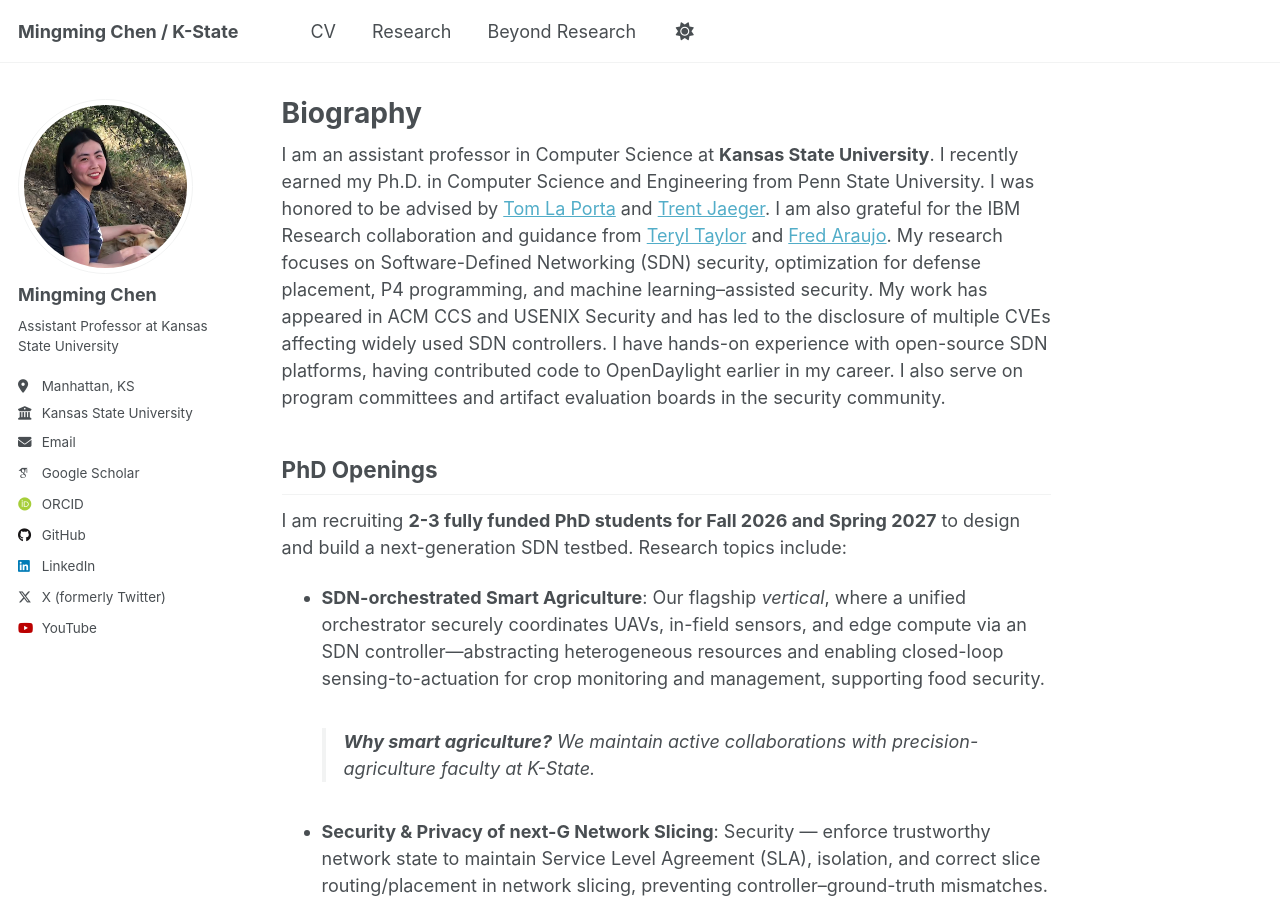
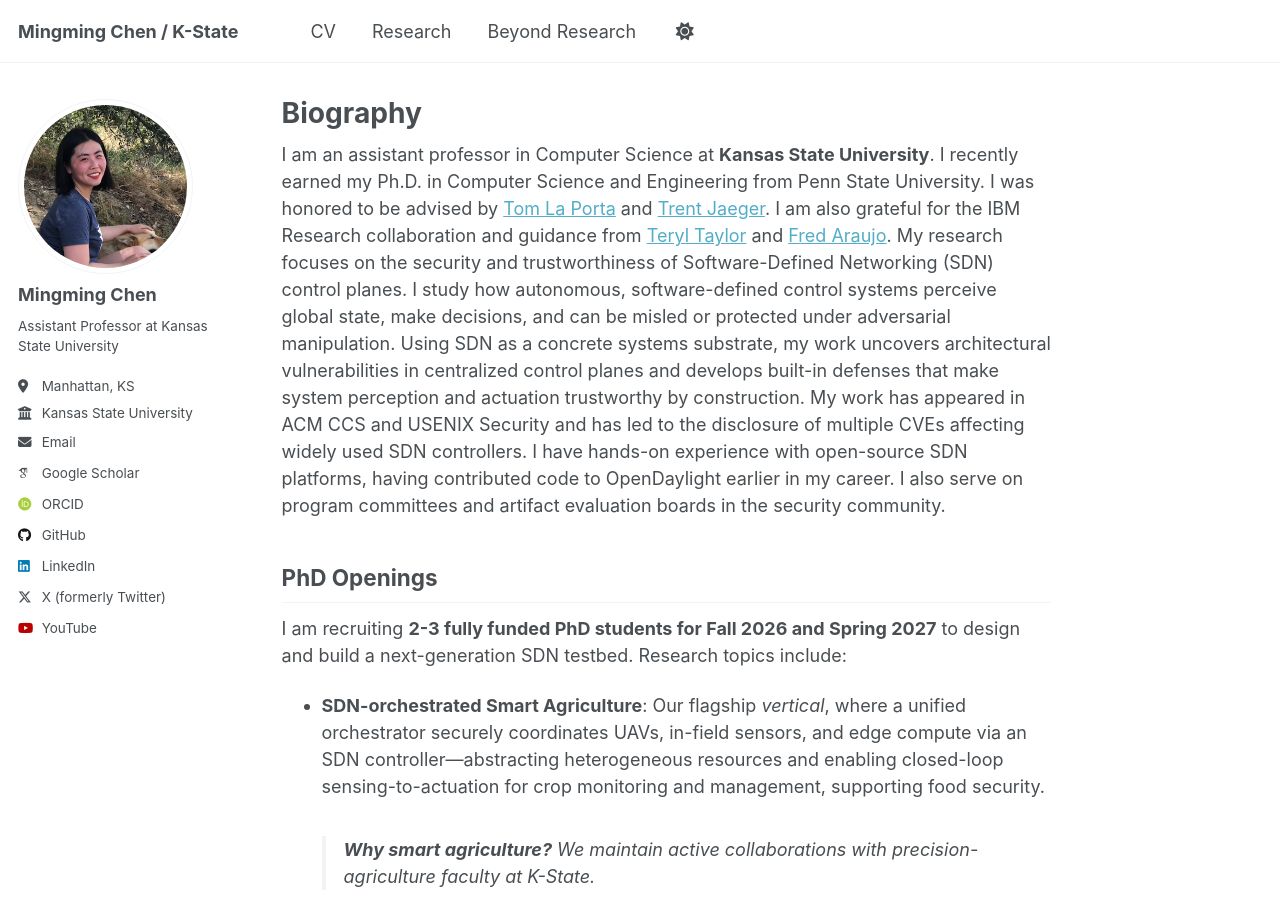
Before and after one commit to mzc796/mzc796.github.io, a Jekyll site: the page built from _pages/about.md, in a window 1280 px wide and 900 px high. Built offline with Jekyll 4.4.1, drawn with Linux system fonts in a browser that asks for light colours; some web fonts are replaced; a script that is not in the unit is left out.

Commit message:
Revise research description in about.md
Updated research focus to emphasize the security and trustworthiness of SDN control planes, detailing decision-making processes and adversarial manipulation.

```diff
--- a/_pages/about.md
+++ b/_pages/about.md
@@ -6,7 +6,8 @@
   - /about/
   - /about.html
 ---
-I am an assistant professor in Computer Science at **Kansas State University**. I recently earned my Ph.D. in Computer Science and Engineering from Penn State University. I was honored to be advised by [Tom La Porta](https://www.cse.psu.edu/~tfl12/) and [Trent Jaeger](https://www.trentjaeger.com/). I am also grateful for the IBM Research collaboration and guidance from [Teryl Taylor](https://research.ibm.com/people/teryl-taylor) and [Fred Araujo](https://research.ibm.com/people/frederico-araujo). My research focuses on Software-Defined Networking (SDN) security, optimization for defense placement, P4 programming, and machine learning–assisted security. My work has appeared in ACM CCS and USENIX Security and has led to the disclosure of multiple CVEs affecting widely used SDN controllers. I have hands-on experience with open-source SDN platforms, having contributed code to OpenDaylight earlier in my career. I also serve on program committees and artifact evaluation boards in the security community.
+I am an assistant professor in Computer Science at **Kansas State University**. I recently earned my Ph.D. in Computer Science and Engineering from Penn State University. I was honored to be advised by [Tom La Porta](https://www.cse.psu.edu/~tfl12/) and [Trent Jaeger](https://www.trentjaeger.com/). I am also grateful for the IBM Research collaboration and guidance from [Teryl Taylor](https://research.ibm.com/people/teryl-taylor) and [Fred Araujo](https://research.ibm.com/people/frederico-araujo). My research focuses on the security and trustworthiness of Software-Defined Networking (SDN) control planes. I study how autonomous, software-defined control systems perceive global state, make decisions, and can be misled or protected under adversarial manipulation. Using SDN as a concrete systems substrate, my work uncovers architectural vulnerabilities in centralized control planes and develops built-in defenses that make system perception and actuation trustworthy by construction.
+My work has appeared in ACM CCS and USENIX Security and has led to the disclosure of multiple CVEs affecting widely used SDN controllers. I have hands-on experience with open-source SDN platforms, having contributed code to OpenDaylight earlier in my career. I also serve on program committees and artifact evaluation boards in the security community.
 
 ## PhD Openings
 I am recruiting **2-3 fully funded PhD students for Fall 2026 and Spring 2027** to design and build a next-generation SDN testbed. Research topics include:
```
